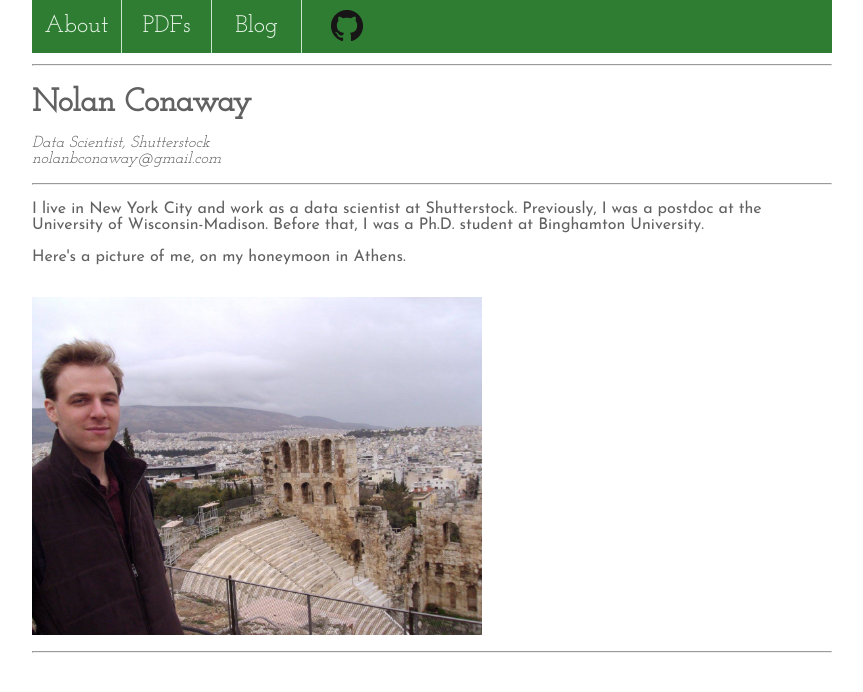
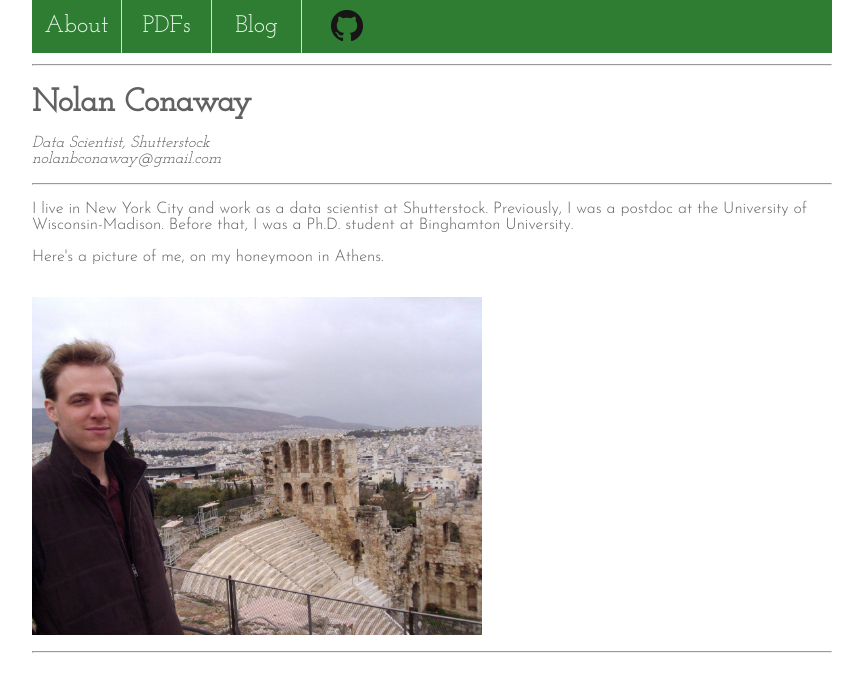
Before and after one commit to nolanbconaway/nolanbconaway.github.io, a Jekyll site: the page built from index.html, in a window 1280 px wide. Shown: the top 692 px of the page, without its empty margins (208-1071 px from the left). Built offline with Jekyll 4.4.1, drawn with Linux system fonts in a browser that asks for light colours.

Commit message:
make sans font lighter

```diff
--- a/_includes/head.html
+++ b/_includes/head.html
@@ -23,7 +23,7 @@
 
 <!-- fonts -->
 <link href="https://fonts.googleapis.com/css?family=Josefin+Slab" rel="stylesheet">
-<link href="https://fonts.googleapis.com/css?family=Josefin+Sans" rel="stylesheet">
+<link href="https://fonts.googleapis.com/css?family=Josefin+Sans:300" rel="stylesheet">
 <link href="https://fonts.googleapis.com/css?family=Source+Code+Pro" rel="stylesheet">
 
 <!-- Styling -->
```
